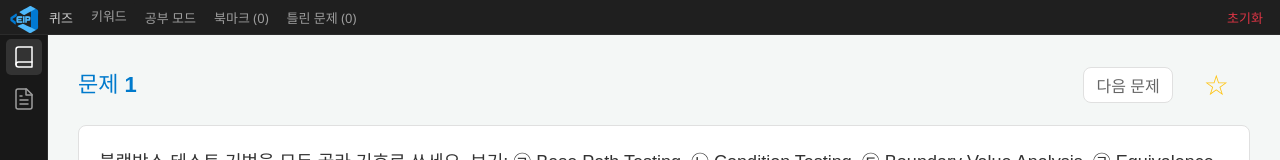
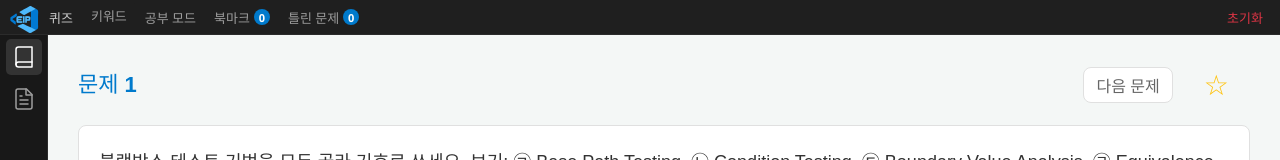
Before and after one commit to qkrwns1478/eip-practice, a Vue app: page / in a window 1280 px wide. Shown: the top 160 px of the page. Built offline with nearby package versions, Linux system fonts and the light colour scheme.

Commit message:
chore: 북마크 틀린문제 숫자 원형 배지로 변경

```diff
--- a/src/assets/style/GeoQuiz.css
+++ b/src/assets/style/GeoQuiz.css
@@ -113,6 +113,28 @@
 
 .icon-menu-bar button .tooltip-text::before {
   display: none;
+}
+
+.icon-menu-bar button.menu-count-button .tooltip-text {
+  display: inline-flex;
+  align-items: center;
+  gap: 4px;
+}
+
+.icon-menu-bar .menu-count-badge {
+  display: inline-flex;
+  align-items: center;
+  justify-content: center;
+  min-width: 16px;
+  height: 16px;
+  padding: 0 4px;
+  box-sizing: border-box;
+  border-radius: 50%;
+  background-color: var(--color-primary);
+  color: #ffffff;
+  font-size: 11px;
+  font-weight: 600;
+  line-height: 1;
 }
 
 
--- a/src/assets/style/PstQuiz.css
+++ b/src/assets/style/PstQuiz.css
@@ -104,6 +104,28 @@
 
 .icon-menu-bar button .tooltip-text::before {
   display: none;
+}
+
+.icon-menu-bar button.menu-count-button .tooltip-text {
+  display: inline-flex;
+  align-items: center;
+  gap: 4px;
+}
+
+.icon-menu-bar .menu-count-badge {
+  display: inline-flex;
+  align-items: center;
+  justify-content: center;
+  min-width: 16px;
+  height: 16px;
+  padding: 0 4px;
+  box-sizing: border-box;
+  border-radius: 50%;
+  background-color: var(--color-primary);
+  color: #ffffff;
+  font-size: 11px;
+  font-weight: 600;
+  line-height: 1;
 }
 
 
--- a/src/components/GeoQuiz.vue
+++ b/src/components/GeoQuiz.vue
@@ -19,21 +19,21 @@
         </svg>
         <span class="tooltip-text">공부 모드</span>
       </button>
-      <button @click="showMode = 'bookmarks'" aria-label="북마크" :class="{ active: showMode === 'bookmarks' }">
+      <button @click="showMode = 'bookmarks'" aria-label="북마크" class="menu-count-button" :class="{ active: showMode === 'bookmarks' }">
         <svg xmlns="http://www.w3.org/2000/svg" width="24" height="24" viewBox="0 0 24 24" fill="none"
           stroke="currentColor" stroke-width="2" stroke-linecap="round" stroke-linejoin="round">
           <polygon
             points="12 2 15.09 8.26 22 9.27 17 14.14 18.18 21.02 12 17.77 5.82 21.02 7 14.14 2 9.27 8.91 8.26 12 2" />
         </svg>
-        <span class="tooltip-text">북마크 ({{ bookmarkedQuestions.length }})</span>
+        <span class="tooltip-text">북마크 <span class="menu-count-badge">{{ bookmarkedQuestions.length }}</span></span>
       </button>
-      <button @click="showMode = 'wrong'" aria-label="틀린 문제" :class="{ active: showMode === 'wrong' }">
+      <button @click="showMode = 'wrong'" aria-label="틀린 문제" class="menu-count-button" :class="{ active: showMode === 'wrong' }">
         <svg xmlns="http://www.w3.org/2000/svg" width="24" height="24" viewBox="0 0 24 24" fill="none"
           stroke="currentColor" stroke-width="2" stroke-linecap="round" stroke-linejoin="round">
           <line x1="18" y1="6" x2="6" y2="18" />
           <line x1="6" y1="6" x2="18" y2="18" />
         </svg>
-        <span class="tooltip-text">틀린 문제 ({{ wrongQuestions.length }})</span>
+        <span class="tooltip-text">틀린 문제 <span class="menu-count-badge">{{ wrongQuestions.length }}</span></span>
       </button>
       <button @click="resetProgress" aria-label="현재 모드 진행 상황 초기화" class="reset-btn">
         <svg xmlns="http://www.w3.org/2000/svg" width="24" height="24" viewBox="0 0 24 24" fill="none"
--- a/src/components/PstQuiz.vue
+++ b/src/components/PstQuiz.vue
@@ -21,21 +21,21 @@
         </svg>
         <span class="tooltip-text">모의고사</span>
       </button>
-      <button @click="openView('bookmarks')" :class="{ active: showMode === 'bookmarks' }">
+      <button @click="openView('bookmarks')" class="menu-count-button" :class="{ active: showMode === 'bookmarks' }">
         <svg xmlns="http://www.w3.org/2000/svg" width="24" height="24" viewBox="0 0 24 24" fill="none"
           stroke="currentColor" stroke-width="2" stroke-linecap="round" stroke-linejoin="round">
           <polygon
             points="12 2 15.09 8.26 22 9.27 17 14.14 18.18 21.02 12 17.77 5.82 21.02 7 14.14 2 9.27 8.91 8.26 12 2" />
         </svg>
-        <span class="tooltip-text">북마크 ({{ bookmarkedQuestions.length }})</span>
+        <span class="tooltip-text">북마크 <span class="menu-count-badge">{{ bookmarkedQuestions.length }}</span></span>
       </button>
-      <button @click="openView('wrong')" :class="{ active: showMode === 'wrong' }">
+      <button @click="openView('wrong')" class="menu-count-button" :class="{ active: showMode === 'wrong' }">
         <svg xmlns="http://www.w3.org/2000/svg" width="24" height="24" viewBox="0 0 24 24" fill="none"
           stroke="currentColor" stroke-width="2" stroke-linecap="round" stroke-linejoin="round">
           <line x1="18" y1="6" x2="6" y2="18" />
           <line x1="6" y1="6" x2="18" y2="18" />
         </svg>
-        <span class="tooltip-text">틀린 문제 ({{ wrongQuestions.length }})</span>
+        <span class="tooltip-text">틀린 문제 <span class="menu-count-badge">{{ wrongQuestions.length }}</span></span>
       </button>
       <button @click="resetProgress" class="reset-btn">
         <svg xmlns="http://www.w3.org/2000/svg" width="24" height="24" viewBox="0 0 24 24" fill="none"
```
